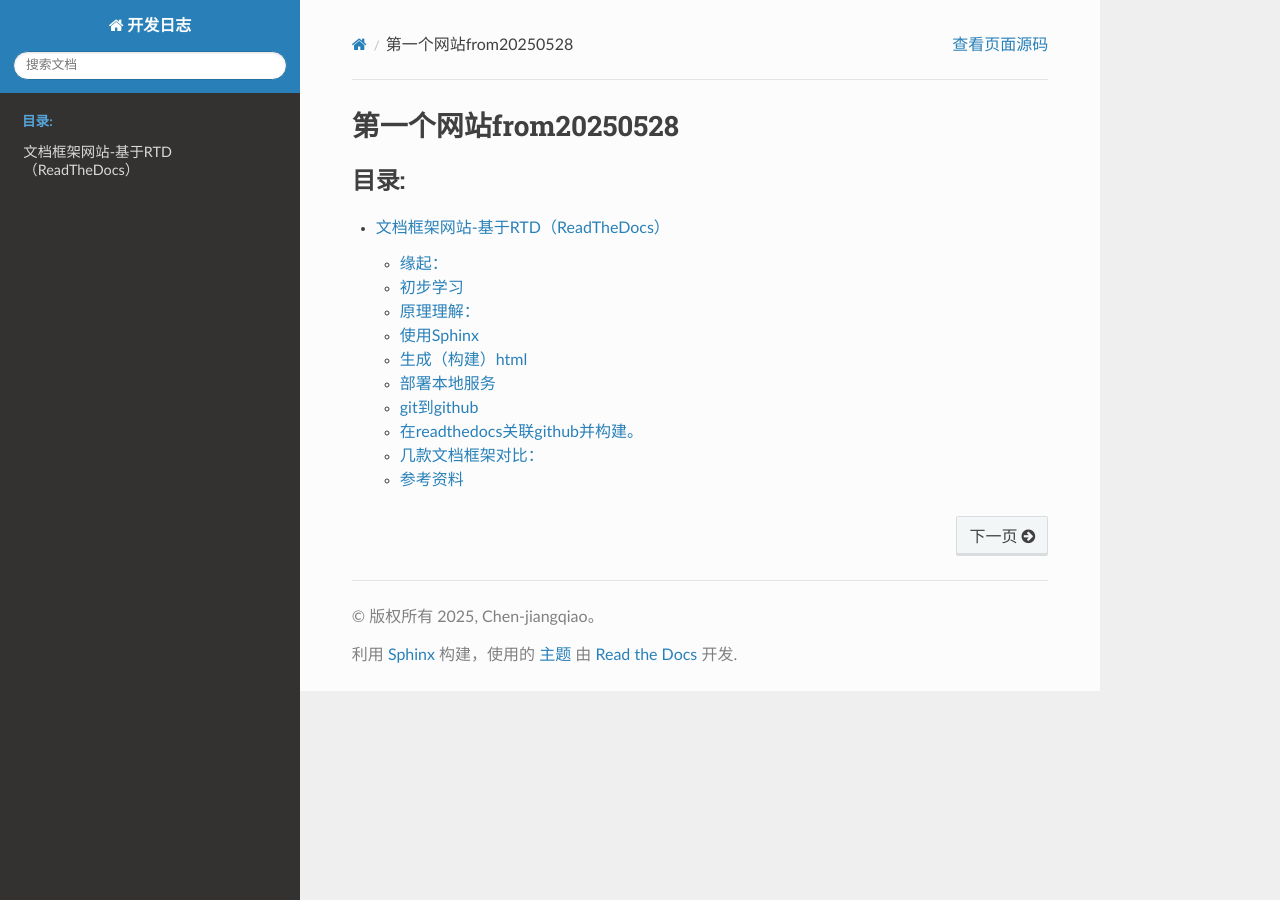
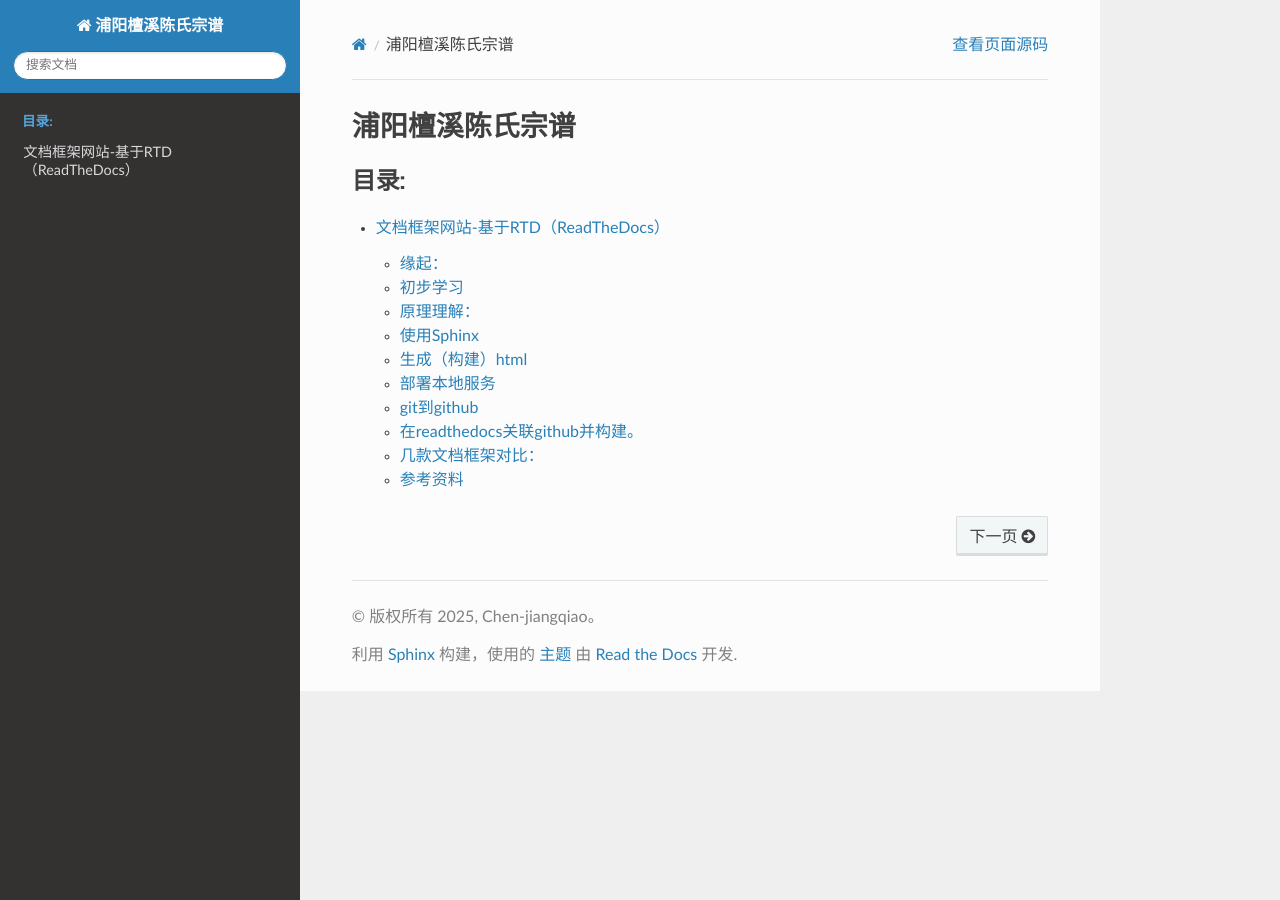
Before and after one commit to joe0917/tanxi-chen, a Sphinx documentation site: the page built from source/index.rst, in a window 1280 px wide. Built offline with Sphinx 7.4.7 and the Read the Docs theme 3.1.0, drawn with Linux system fonts in a browser that asks for light colours.

Commit message:
修改代码

```diff
--- a/source/conf.py
+++ b/source/conf.py
@@ -6,7 +6,7 @@
 # -- Project information -----------------------------------------------------
 # https://www.sphinx-doc.org/en/master/usage/configuration.html#project-information
 
-project = '开发日志'
+project = '浦阳檀溪陈氏宗谱'
 copyright = '2025, Chen-jiangqiao'
 author = 'joe'
 release = 'v1.0'
--- a/source/index.rst
+++ b/source/index.rst
@@ -1,4 +1,4 @@
-第一个网站from20250528
+浦阳檀溪陈氏宗谱
 ==================================
 
 .. toctree::
```
